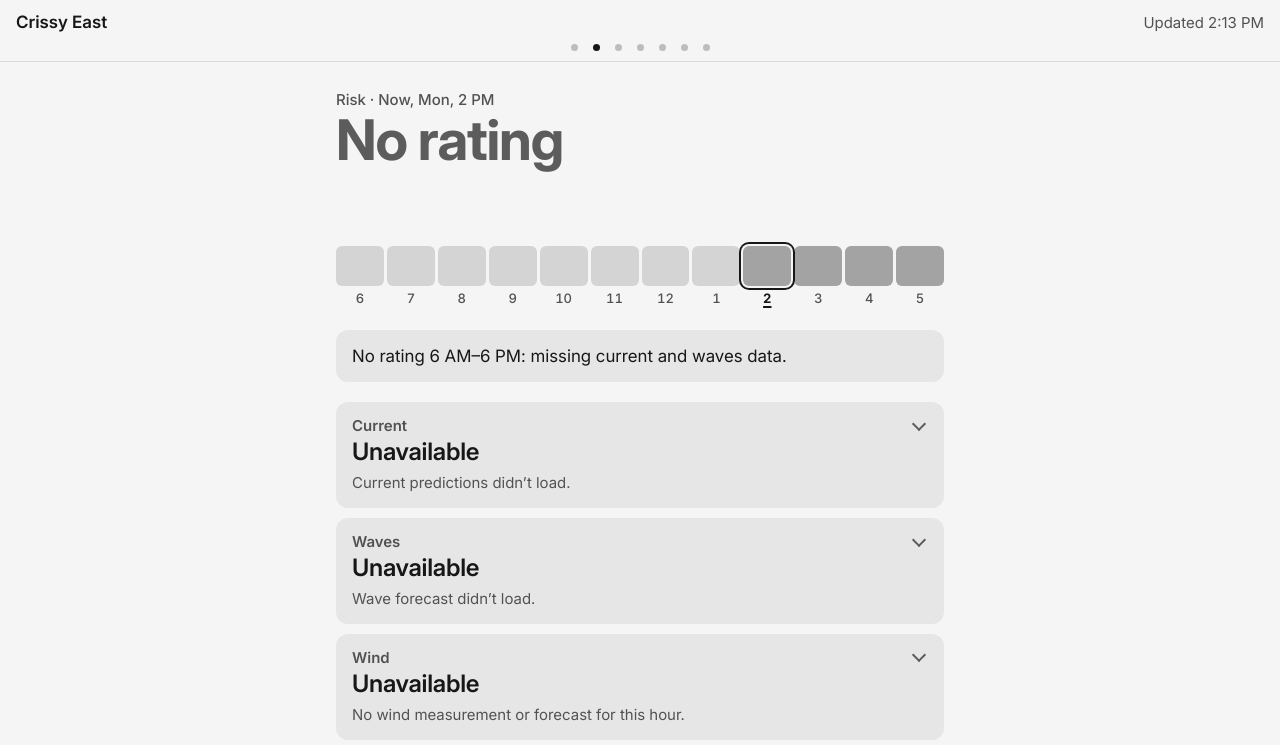
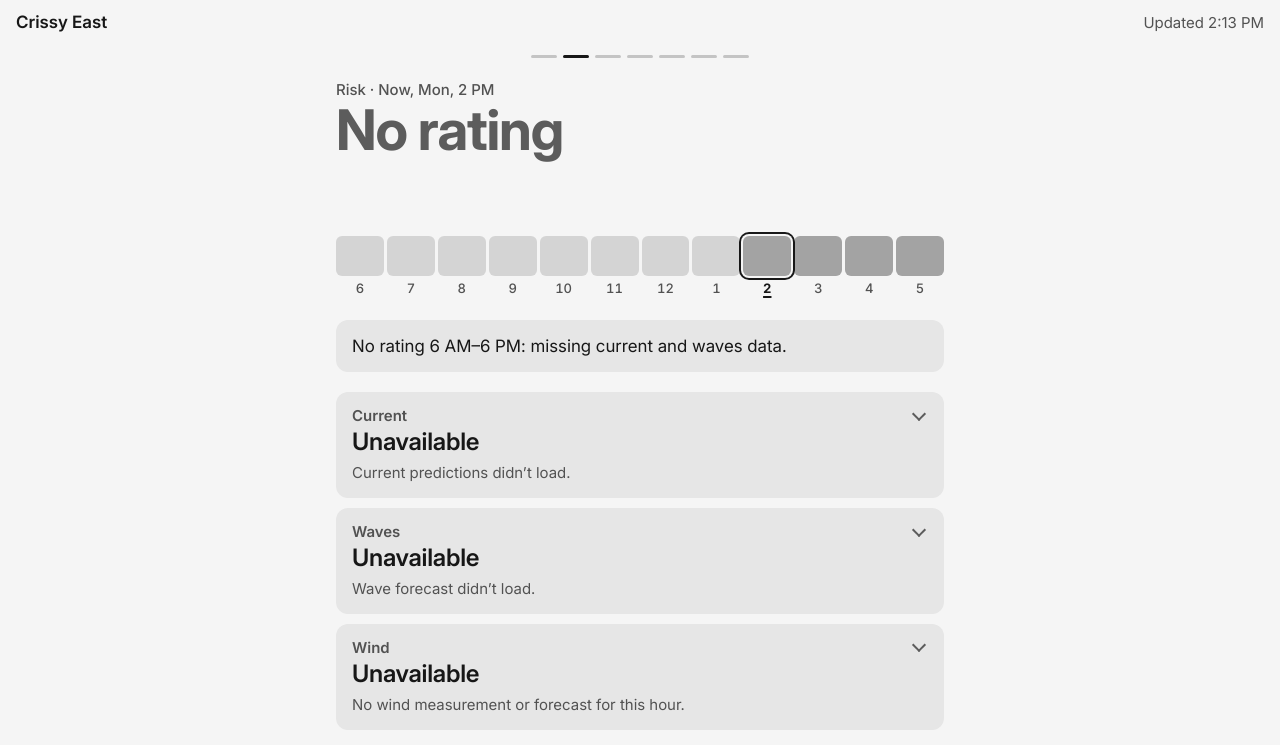
Before and after one commit to spoonfloor/plunge, a plain HTML site: page index.html in a window 1280 px wide. Shown: the top 745 px of the page. Drawn offline with Linux system fonts and the light colour scheme; no server answers.

Commit message:
Show the days as equal lines and drop the top bar’s rule
Seven lines of one length replace the dots: the day shown is solid, today
the accent blue. The row sits midway between the title and the Risk line,
28px either side, and the line under the top bar is gone.

Co-Authored-By: Claude Opus 5.5 <noreply@anthropic.com>

```diff
--- a/css/app.css
+++ b/css/app.css
@@ -16,7 +16,7 @@ body { overscroll-behavior: none; }
    Dynamic Island and home indicator wherever the page draws under them
    (viewport-fit=cover; in landscape, for example). */
 main { box-sizing: border-box; max-width: 640px; margin: 0 auto;
-  padding: calc(env(safe-area-inset-top) + var(--top-bar-height) + var(--day-dots-height) + 8px) 0
+  padding: calc(env(safe-area-inset-top) + var(--top-bar-height) + var(--day-dots-height)) 0
            calc(env(safe-area-inset-bottom) + 32px); }
 
 /* The app’s top bar. Keep it fixed, full width, opaque and over 10px tall: iOS then
@@ -29,20 +29,23 @@ main { box-sizing: border-box; max-width: 640px; margin: 0 auto;
   padding: env(safe-area-inset-top) max(16px, env(safe-area-inset-right)) 0 max(16px, env(safe-area-inset-left));
   display: flex; flex-direction: column; background: var(--page-color); }
 
-#top-bar { border-bottom: 1px solid var(--line-color); }
+/* No line under the bar: the day segments close it off. */
 #top-bar .top-row { display: flex; align-items: center; justify-content: space-between; gap: 12px;
   height: var(--top-bar-height); }
 #top-bar h1 { margin: 0; font-size: 17px; font-weight: 600; }
 
-/* One dot per day, under the title: the day shown is solid, today a ring (when it’s not
-   the one shown). Tap one to go there; swiping the page is the main way. */
-#days { display: flex; justify-content: center; height: var(--day-dots-height); margin-top: -6px; }
-#days button { display: grid; place-items: center; width: 22px; height: 100%; padding: 0; border: 0;
+/* One line per day under the title, all the same length: the day shown is solid, today
+   the accent blue (when it’s not the one shown). Tap one to go there; swiping the page
+   is the main way. The row sits midway between the title and the Risk line: 16px from
+   the title’s baseline to the row, 12 to the bar, 12 on to the row’s end, 12 of hero
+   padding and 4 to the Risk line’s capitals. 28px either side. */
+#days { display: flex; justify-content: center; align-items: center; gap: 4px; height: var(--day-dots-height); }
+#days button { display: grid; place-items: center; height: 100%; padding: 0 1px; border: 0;
   background: none; cursor: pointer; }
-#days .dot { width: 7px; height: 7px; box-sizing: border-box; border-radius: 50%;
-  background: color-mix(in srgb, var(--text-color), transparent 75%); transition: background-color 150ms; }
-#days .today .dot { background: none; border: 1.5px solid color-mix(in srgb, var(--text-color), transparent 45%); }
-#days [aria-current="true"] .dot { background: var(--text-color); border: 0; }
+#days .dot { width: 26px; height: 3px; border-radius: 2px;
+  background: color-mix(in srgb, var(--text-color), transparent 78%); transition: background-color 150ms; }
+#days .today .dot { background: var(--accent-fill); }
+#days [aria-current="true"] .dot { background: var(--text-color); }
 #days button:focus-visible { outline: none; }
 #days button:focus-visible .dot { box-shadow: 0 0 0 2px var(--page-color), 0 0 0 4px var(--accent-color); }
 
@@ -104,7 +107,7 @@ main.first-load #loader {
 @media (prefers-reduced-motion: reduce) { #loader { animation: none; } }
 
 /* The selected hour, big. */
-.hero { padding: 20px 0 16px; }
+.hero { padding: 12px 0 16px; }
 /* Risk · time, then what’s driving the rating, in the rating’s color. The time never
    splits; on a narrow screen the marks wrap instead. */
 .hero-when { display: flex; flex-wrap: wrap; align-items: center; column-gap: 10px; row-gap: 2px; }
--- a/css/tokens.css
+++ b/css/tokens.css
@@ -34,7 +34,7 @@
 
   --radius: 12px;
   --top-bar-height: 44px; /* must stay over 10px, see #top-bar in app.css */
-  --day-dots-height: 18px; /* the row of day dots under the title, inside the top bar */
+  --day-dots-height: 24px; /* the row of day segments under the title, inside the top bar */
   --content-width: min(340px, calc(100vw - 32px));
   --font: "Inter", system-ui, sans-serif;
 }
```
